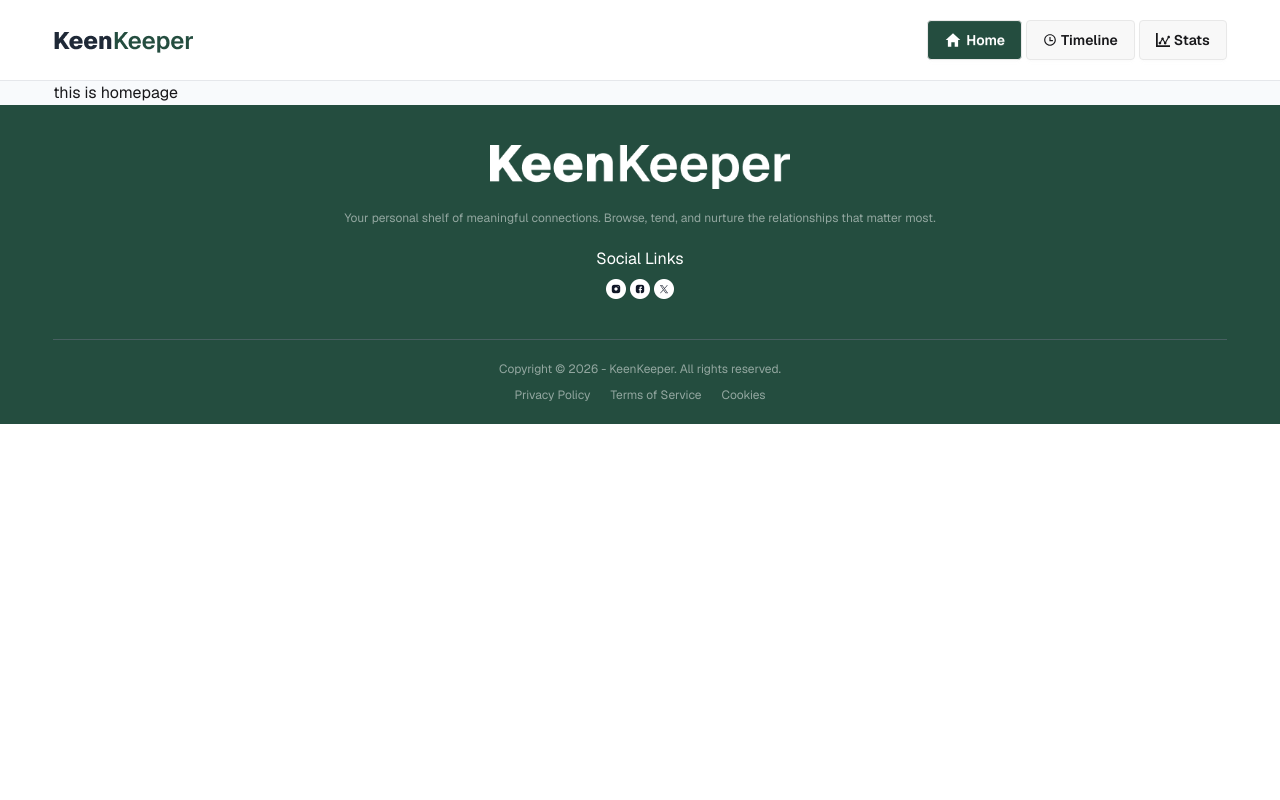
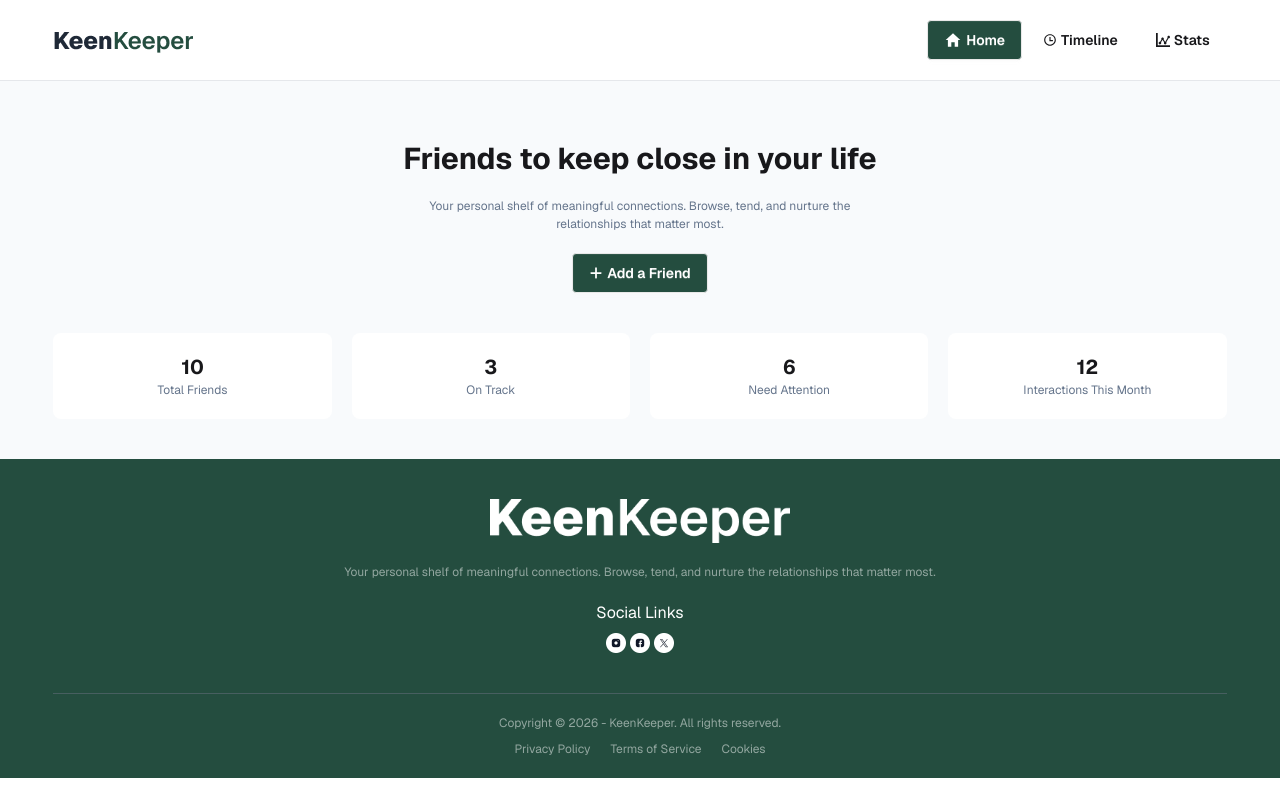
Before and after one commit to msirazu/keen-keeper, a React (Vite) app: page / in a window 1280 px wide. Built offline with nearby package versions, Linux system fonts and the light colour scheme.

Commit message:
home stats 4 card added

```diff
--- a/src/assets/styles/index.css
+++ b/src/assets/styles/index.css
@@ -6,6 +6,7 @@
     --color-footer: #244D3F;
     --color-footer-two: #346F5B;
     --color-body: #F8FAFC;
+    --color-text-two: #64748B;
     --font-geist: "Geist", sans-serif;
 }
 
@@ -16,4 +17,7 @@
     .footer-text-two {
         @apply text-[12px] text-white opacity-50 font-normal;
     }
+    .footer-text-one {
+        @apply text-[12px] text-text-two font-normal;
+    }
 }
--- /dev/null
+++ b/src/components/common/HeroSection.jsx
@@ -0,0 +1,16 @@
+import { FaPlus } from "react-icons/fa6";
+
+const HeroSection = () => {
+    return (
+        <div className="space-y-5">
+                <h2 className="font-bold text-3xl text-center">Friends to keep close in your life</h2>
+                <p className="footer-text-one text-center max-w-120">Your personal shelf of meaningful connections. Browse, tend, and nurture the
+relationships that matter most.</p>
+<div className="flex justify-center">
+            <button className="btn bg-footer text-white flex items-center gap-1"><FaPlus />Add a Friend</button>
+</div>
+            </div>
+    );
+};
+
+export default HeroSection;
--- a/src/components/layout/footer/Footer.jsx
+++ b/src/components/layout/footer/Footer.jsx
@@ -8,7 +8,7 @@ const Footer = () => {
     return (
         <div>
             <section className='py-10 flex flex-col gap-5 justify-center items-center'>
-                <img src={footerLogo} alt="keen keeper logo" className='w-75'/>
+                <img src={footerLogo} alt="keen keeper logo" className='w-50 md:w-75'/>
                 <p className='footer-text-two text-center'>Your personal shelf of meaningful connections. Browse, tend, and nurture the relationships that matter most.</p>
                 <div className='space-y-2 flex flex-col justify-center items-center'>
                 <h5 className='text-white'>Social Links</h5>
--- a/src/components/layout/header/Header.jsx
+++ b/src/components/layout/header/Header.jsx
@@ -13,9 +13,9 @@ const Header = () => {
                     <img src={logoImg} alt="keen keeper logo" />
                 </div>
                 <div className='flex gap-2 md:gap-1'>
-                    <NavLink className={({isActive}) => `${isActive ? 'bg-footer text-white' : ''} flex items-center gap-1 btn`} to={'/'}><IoMdHome className='text-lg'/>Home</NavLink>
-                    <NavLink className={({isActive}) => `${isActive ? 'bg-footer text-white' : ''} flex items-center gap-1 btn`} to={'/timeline'}><RiTimeLine />Timeline</NavLink>
-                    <NavLink className={({isActive}) => `${isActive ? 'bg-footer text-white' : ''} flex items-center gap-1 btn`} to={'/stats'}><ImStatsDots />Stats</NavLink>
+                    <NavLink className={({isActive}) => `${isActive ? 'bg-footer text-white' : 'btn-ghost'} flex items-center gap-1 btn`} to={'/'}><IoMdHome className='text-lg'/>Home</NavLink>
+                    <NavLink className={({isActive}) => `${isActive ? 'bg-footer text-white' : 'btn-ghost'} flex items-center gap-1 btn`} to={'/timeline'}><RiTimeLine />Timeline</NavLink>
+                    <NavLink className={({isActive}) => `${isActive ? 'bg-footer text-white' : 'btn-ghost'} flex items-center gap-1 btn`} to={'/stats'}><ImStatsDots />Stats</NavLink>
                 </div>
             </section>
         </div>
--- /dev/null
+++ b/src/components/ui/HomeStatCard.jsx
@@ -0,0 +1,10 @@
+const HomeStatCard = ({ num, text }) => {
+  return (
+    <div className="bg-white rounded-lg p-5 flex flex-col justify-center items-center">
+      <h3 className="font-bold text-xl">{num}</h3>
+      <p className="footer-text-one text-center">{text}</p>
+    </div>
+  );
+};
+
+export default HomeStatCard;
--- /dev/null
+++ b/src/components/ui/HomeStatCards.jsx
@@ -0,0 +1,14 @@
+import HomeStatCard from "./HomeStatCard";
+
+const HomeStatCards = () => {
+    return (
+        <div className="grid grid-cols-2 md:grid-cols-4 gap-5">
+            <HomeStatCard num={10} text={'Total Friends'}/>
+            <HomeStatCard num={3} text={'On Track'}/>
+            <HomeStatCard num={6} text={'Need Attention'}/>
+            <HomeStatCard num={12} text={'Interactions This Month'}/>
+        </div>
+    );
+};
+
+export default HomeStatCards;
--- a/src/pages/home/Home.jsx
+++ b/src/pages/home/Home.jsx
@@ -1,4 +1,6 @@
 import { Helmet } from "react-helmet-async";
+import HomeStatCards from "../../components/ui/HomeStatCards";
+import HeroSection from "../../components/common/HeroSection";
 
 const Home = () => {
     return (
@@ -8,13 +10,17 @@ const Home = () => {
             <meta name="description" content="keen keeper homepage"/>
         </Helmet>
         <div>
-           <section>
-                this is homepage
+           <section id="title-section" className="pt-10">
+            <div className="flex justify-center p-5 md:px-10">
+                <HeroSection/>
+            </div>
            </section>
-           <section>
-
+           <section id="stats-section" className="py-5">
+            <div>
+                <HomeStatCards/>
+            </div>
            </section>
-           <section>
+           <section id="cards-section" className="pt-5">
 
            </section>
         </div>
```
